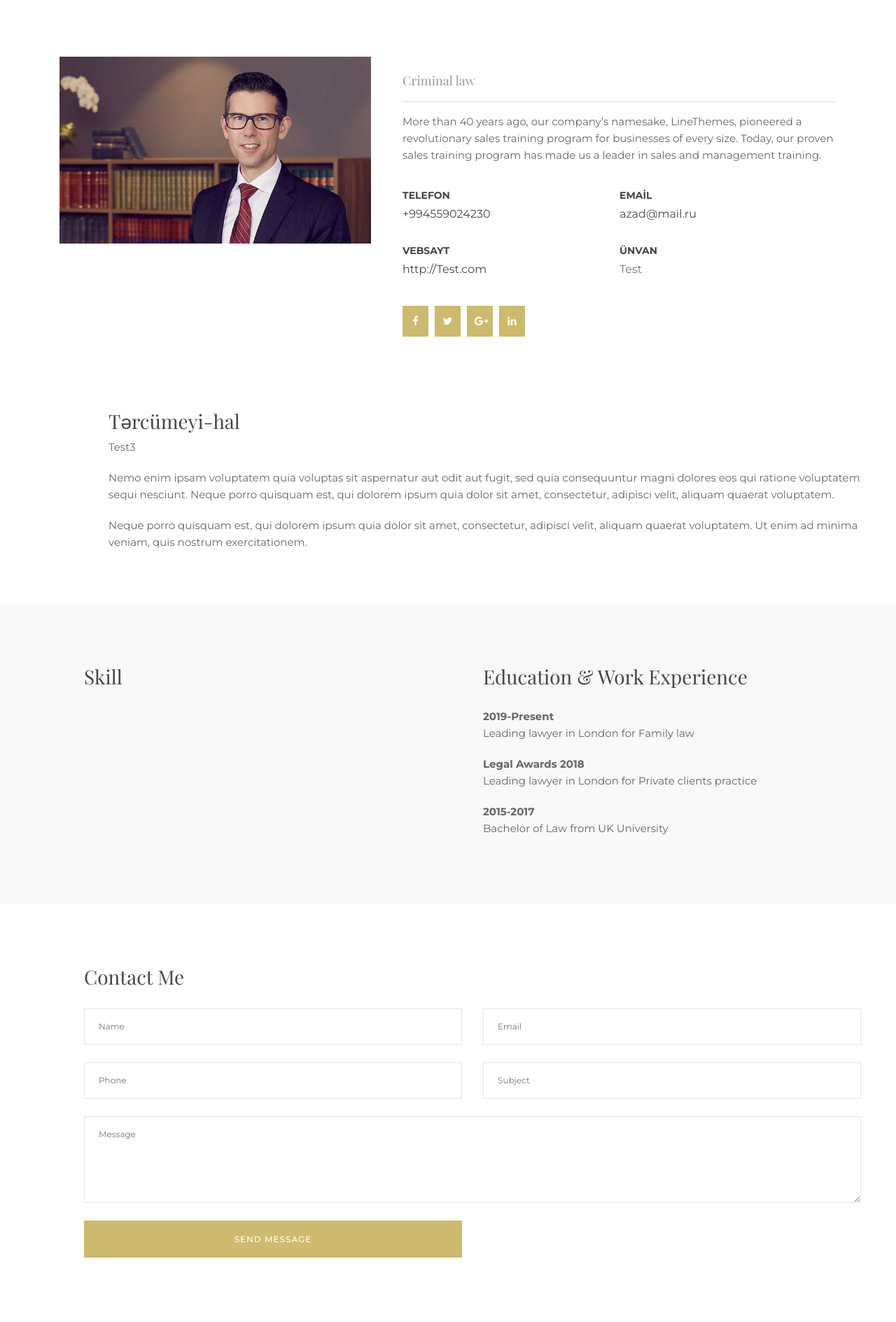
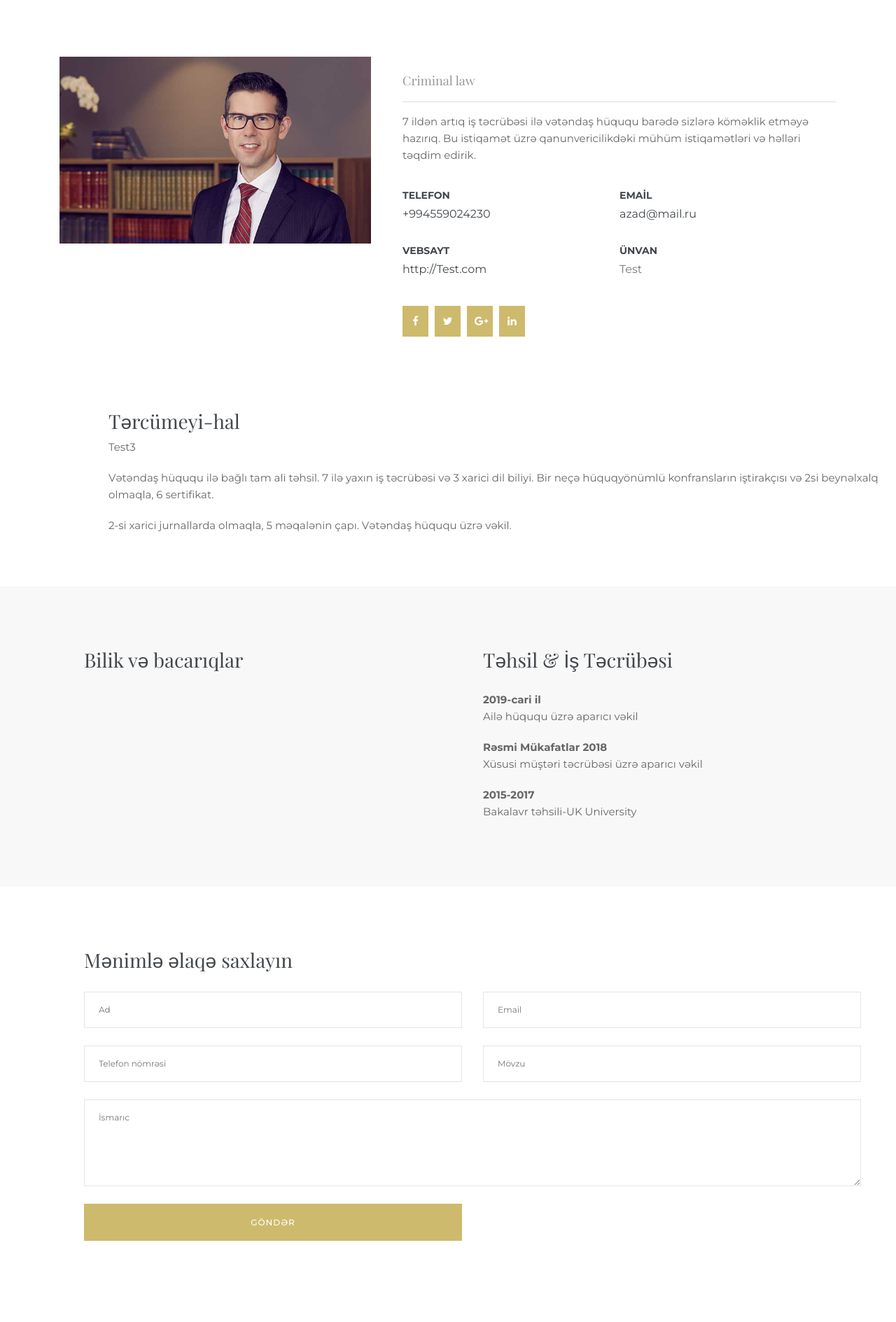
Before and after one commit to asimbabayev99/barrister, a Django app: template templates/barrister_single.html in a window 1280 px wide. Shown: the part 701-2590 px from the top of the page at 70% size. Run offline with Django 3.2, Linux system fonts and the light colour scheme; the template is opened without the code that fills it: values that come from a table or form of the project are taken from there, others are empty; data comes from the database, SQL or seed files in the repository; parts of the project's set-up code (start-up, migrations or seed data) failed here and were passed over; some libraries are stand-ins or nearby versions; some web fonts are replaced.

Commit message:
barrister_single Azerb lang

```diff
--- a/templates/barrister_single.html
+++ b/templates/barrister_single.html
@@ -425,9 +425,9 @@
                           <h5 class="themestek-team-single-position">{{profile.job_category.name}}</h5>
                         </div>
                         <hr>
-                        <p>More than 40 years ago, our company’s namesake, LineThemes, pioneered a revolutionary sales
-                          training program for businesses of every size. Today, our proven sales training program has
-                          made us a leader in sales and management training.</p>
+                        <p>7 ildən artıq iş təcrübəsi ilə vətəndaş hüququ barədə sizlərə
+                           köməklik etməyə hazırıq. Bu istiqamət üzrə qanunvericilikdəki mühüm
+                           istiqamətləri və həlləri təqdim edirik. </p>
                         <div class="themestek-team-details-wrapper">
                           <ul class="themestek-team-details-list">
                             <li class="themestek-team-details-line themestek-team-extra-details-line-phone">
@@ -495,13 +495,11 @@
                                 <div class="wpb_text_column wpb_content_element">
                                   <div class="wpb_wrapper">
                                     <p>{{profile.biography}}</p>
-                                    <p>Nemo enim ipsam voluptatem quia voluptas sit aspernatur aut odit aut fugit, sed
-                                      quia consequuntur magni dolores eos qui ratione voluptatem sequi nesciunt. Neque
-                                      porro quisquam est, qui dolorem ipsum quia dolor sit amet, consectetur, adipisci
-                                      velit, aliquam quaerat voluptatem.</p>
-                                    <p>Neque porro quisquam est, qui dolorem ipsum quia dolor sit amet, consectetur,
-                                      adipisci velit, aliquam quaerat voluptatem. Ut enim ad minima veniam, quis nostrum
-                                      exercitationem.</p>
+                                    <p>Vətəndaş hüququ ilə bağlı tam ali təhsil. 7 ilə yaxın iş təcrübəsi və
+                                      3 xarici dil biliyi. Bir neçə hüquqyönümlü konfransların iştirakçısı və
+                                      2si beynəlxalq olmaqla, 6 sertifikat.
+                                    </p>
+                                    <p>2-si xarici jurnallarda olmaqla, 5 məqalənin çapı. Vətəndaş hüququ üzrə vəkil.</p>
 
                                   </div>
                                 </div>
@@ -515,7 +513,7 @@
                             <div class="themestek-column wpb_column vc_column_container vc_col-sm-6 themestek-zindex-0">
                               <div class="vc_column-inner">
                                 <div class="wpb_wrapper">
-                                  <h4 style="text-align:left;" class="themestek-custom-heading">Skill</h4>
+                                  <h4 style="text-align:left;" class="themestek-custom-heading">Bilik və bacarıqlar</h4>
                                   <div
                                     class="themestek-row-inner vc_row wpb_row vc_inner vc_row-fluid themestek-zindex-0">
                                     <div
@@ -571,16 +569,16 @@
                               <div class="vc_column-inner  themestek-responsive-custom-73204060">
                                 <div class="wpb_wrapper">
                                   <h4 style="text-align:left;" class="themestek-custom-heading vc_custom_1562133346593">
-                                    Education &amp; Work Experience</h4>
+                                    Təhsil &amp; İş Təcrübəsi</h4>
 
                                   <div class="wpb_text_column wpb_content_element">
                                     <div class="wpb_wrapper">
-                                      <p><strong>2019-Present</strong><br />
-                                        Leading lawyer in London for Family law</p>
-                                      <p><strong>Legal Awards 2018</strong><br />
-                                        Leading lawyer in London for Private clients practice</p>
+                                      <p><strong>2019-cari il</strong><br />
+                                        Ailə hüququ üzrə aparıcı vəkil</p>
+                                      <p><strong>Rəsmi Mükafatlar 2018</strong><br />
+                                        Xüsusi müştəri təcrübəsi üzrə aparıcı vəkil</p>
                                       <p><strong>2015-2017</strong><br />
-                                        Bachelor of Law from UK University</p>
+                                        Bakalavr təhsili-UK University</p>
 
                                     </div>
                                   </div>
@@ -597,7 +595,7 @@
                               class="themestek-column wpb_column vc_column_container vc_col-sm-12 themestek-zindex-0">
                               <div class="vc_column-inner">
                                 <div class="wpb_wrapper">
-                                  <h4 style="text-align:left;" class="themestek-custom-heading">Contact Me</h4>
+                                  <h4 style="text-align:left;" class="themestek-custom-heading">Mənimlə əlaqə saxlayın</h4>
                                   <div role="form" class="wpcf7" id="wpcf7-f10414-p8147-o2" lang="en-US" dir="ltr">
                                     <div class="screen-reader-response"></div>
                                     <form action="/team/john-fletcher/#wpcf7-f10414-p8147-o2" method="post"
@@ -616,7 +614,7 @@
                                                 class="wpcf7-form-control-wrap your-name"><input type="text"
                                                   name="your-name" value="" size="40"
                                                   class="wpcf7-form-control wpcf7-text" aria-invalid="false"
-                                                  placeholder="Name" /></span></div>
+                                                  placeholder="Ad" /></span></div>
                                           </div>
                                           <div class="col-md-6">
                                             <div class="input-group"><span
@@ -629,24 +627,24 @@
                                             <div class="input-group"><span class="wpcf7-form-control-wrap phone"><input
                                                   type="text" name="phone" value="" size="40"
                                                   class="wpcf7-form-control wpcf7-text" aria-invalid="false"
-                                                  placeholder="Phone" /></span></div>
+                                                  placeholder="Telefon nömrəsi" /></span></div>
                                           </div>
                                           <div class="col-md-6">
                                             <div class="input-group"><span
                                                 class="wpcf7-form-control-wrap text-99"><input type="text"
                                                   name="text-99" value="" size="40"
                                                   class="wpcf7-form-control wpcf7-text" aria-invalid="false"
-                                                  placeholder="Subject" /></span></div>
+                                                  placeholder="Mövzu" /></span></div>
                                           </div>
                                           <div class="col-md-12">
                                             <div class="input-group input-button"><span
                                                 class="wpcf7-form-control-wrap message"><textarea name="message"
                                                   cols="40" rows="4" class="wpcf7-form-control wpcf7-textarea"
-                                                  aria-invalid="false" placeholder="Message"></textarea></span></div>
+                                                  aria-invalid="false" placeholder="İsmarıc"></textarea></span></div>
                                           </div>
                                           <div class="col-md-6">
                                             <div class="input-group input-button"><input type="submit"
-                                                value="SEND MESSAGE"
+                                                value="GÖNDƏR"
                                                 class="wpcf7-form-control wpcf7-submit btn-block" />
                                             </div>
                                           </div>
```
